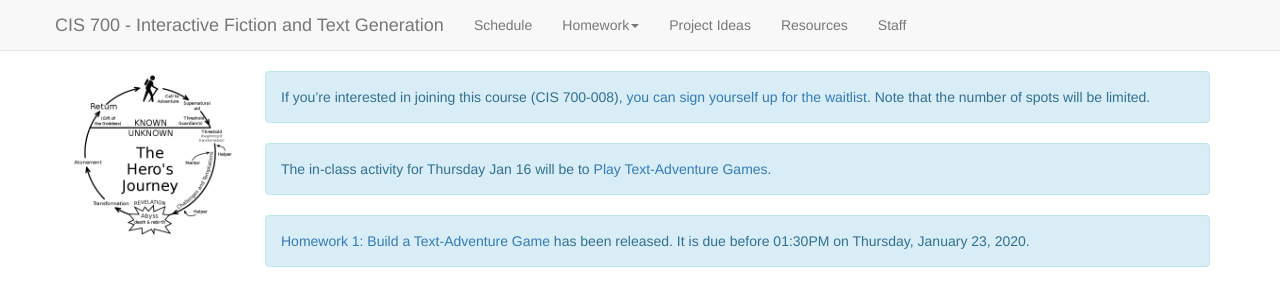
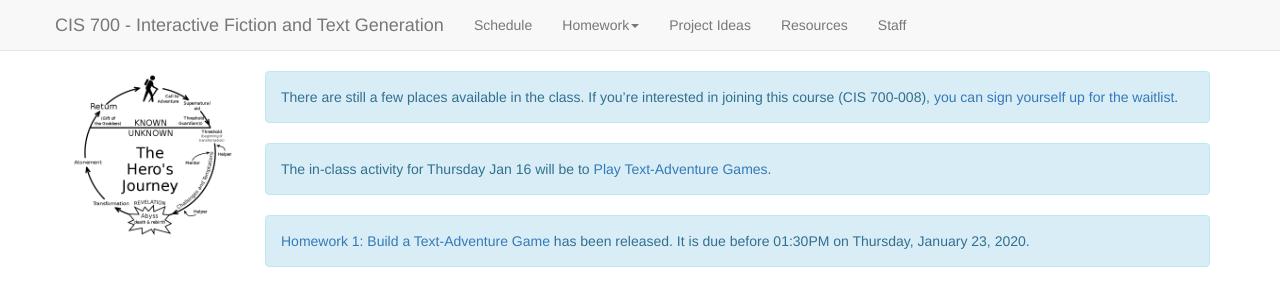
Before and after one commit to interactive-fiction-class/interactive-fiction-class.github.io, a Jekyll site: the page built from index.md, in a window 1280 px wide. Shown: the top 281 px of the page. Built offline with Jekyll 4.4.1, drawn with Linux system fonts in a browser that asks for light colours; nearby versions of some CDN libraries; a script that is not in the unit is left out.

Commit message:
Update index.md

```diff
--- a/index.md
+++ b/index.md
@@ -7,7 +7,7 @@ active_tab: main_page
 
 
 <div class="alert alert-info" markdown="1">
-If you're interested in joining this course (CIS 700-008), [you can sign yourself up for the waitlist](https://forms.cis.upenn.edu/waitlist/index.php).  Note that the number of spots will be limited.
+There are still a few places available in the class.  If you're interested in joining this course (CIS 700-008), [you can sign yourself up for the waitlist](https://forms.cis.upenn.edu/waitlist/index.php).
 </div>
 
 
```
